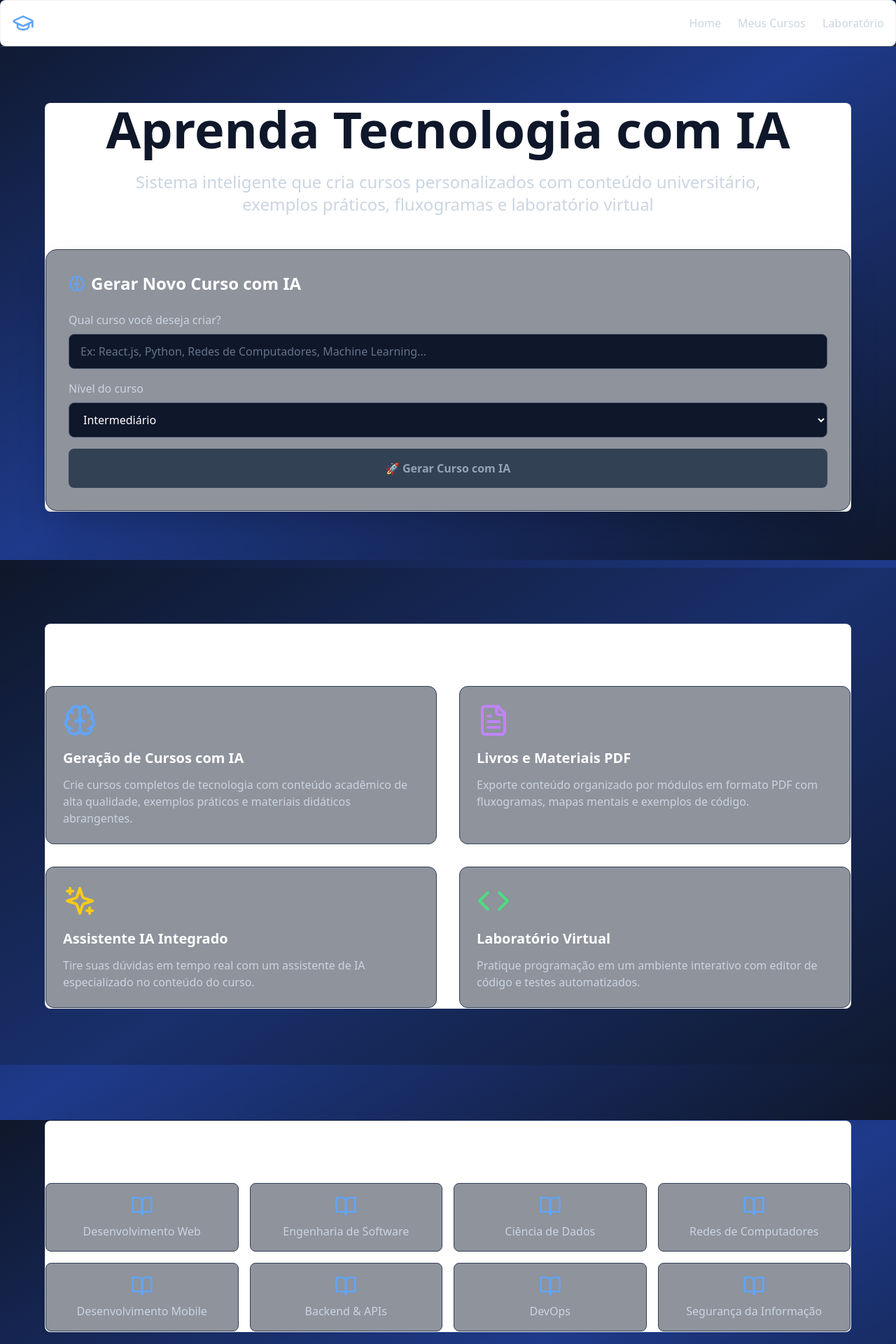
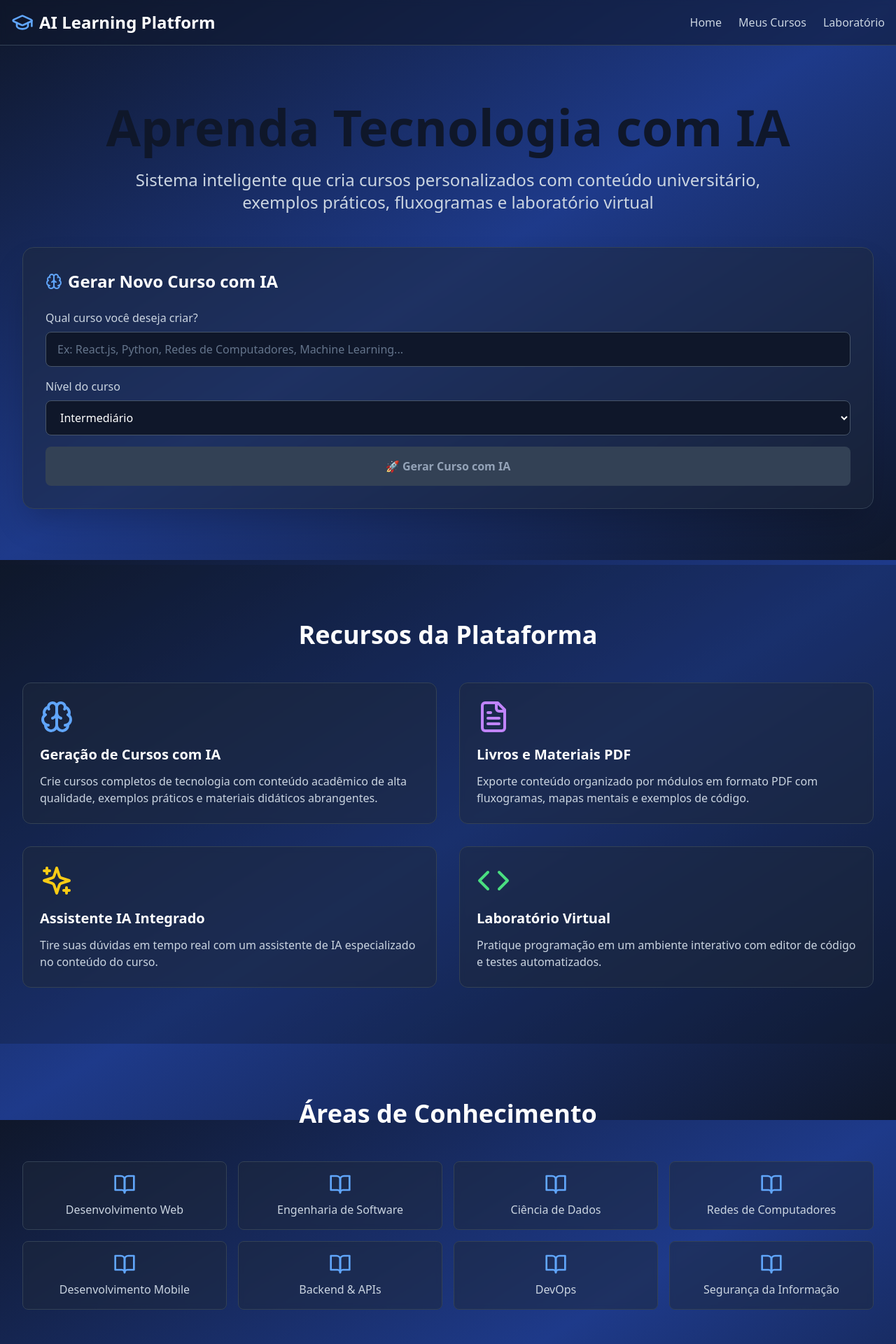
Before and after one commit to Vicpon22/-DevmapAI, a Next.js app: page / in a window 1280 px wide. Shown: the top 1920 px of the page at 70% size. Built offline with nearby package versions, Linux system fonts and the light colour scheme.

Commit message:
fix(globals.css): remove @apply border-border and use CSS variables

```diff
--- a/app/globals.css
+++ b/app/globals.css
@@ -1,75 +1,80 @@
 /* app/globals.css
-
-   Replaced usage of the Tailwind `border-border` utility with CSS custom
-   properties so the border color can be controlled by theme variables.
-   This file intentionally avoids using `@apply border-border` so the
-   project no longer depends on a `border-border` utility class.
+   Replaced tailwind @apply usages for border/background/foreground with CSS variables
+   - removed any use of `@apply border-border` and `@apply bg-background` / `@apply text-foreground`
+   - introduced CSS variables and used them throughout the global stylesheet
 */
 
+:root {
+  /* Core color variables — adjust values to match your design system or tailwind config */
+  --border-color: rgba(15, 23, 42, 0.06); /* subtle border */
+  --border: 1px solid var(--border-color);
+
+  --background: #ffffff;
+  --foreground: #0f172a;
+}
+
+/* Tailwind layers (if Tailwind is used in the project) */
 @tailwind base;
 @tailwind components;
 @tailwind utilities;
 
-:root {
-  /* Core theme variables (light mode defaults) */
-  --bg: #ffffff;
-  --fg: #0f172a; /* slate-900 */
-  --muted: #6b7280; /* slate-400 */
-  --border: rgba(15, 23, 42, 0.06); /* subtle light border */
-  --radius-sm: 6px;
-  --radius-md: 8px;
+/* Global reset + use variables */
+*, *::before, *::after { box-sizing: border-box; }
+
+html, body, #__next {
+  height: 100%;
 }
 
-/* Dark theme overrides */
-[data-theme="dark"] {
-  --bg: #0b1221; /* dark background */
-  --fg: #e6eef8; /* light foreground */
-  --muted: #9aa6b2;
-  --border: rgba(226, 238, 248, 0.06); /* subtle dark border */
+body {
+  margin: 0;
+  font-family: ui-sans-serif, system-ui, -apple-system, "Segoe UI", Roboto, "Helvetica Neue", Arial;
+  -webkit-font-smoothing: antialiased;
+  -moz-osx-font-smoothing: grayscale;
+
+  background-color: var(--background);
+  color: var(--foreground);
 }
 
-/* Global resets / base styles */
-html, body, #__next { height: 100%; }
-body {
-  background-color: var(--bg);
-  color: var(--fg);
-  -webkit-font-smoothing: antialiased;
-  -moz-osx-font-smoothing: grayscale;
+/* Replacement utility-like classes that rely on CSS variables instead of @apply */
+/* These keep usage consistent while avoiding @apply usage in component rules */
+.border-base {
+  border: var(--border);
 }
 
-/* Replace @apply border-border with explicit border using CSS variable */
-.border-default {
-  border: 1px solid var(--border);
+.bg-base {
+  background-color: var(--background);
 }
 
-/* Common components using the CSS variable for borders */
-.container {
-  background: var(--bg);
-  border: 1px solid var(--border);
-  border-radius: var(--radius-md);
+.text-base {
+  color: var(--foreground);
 }
 
+/* Example usage for common layout elements */
+.container {
+  width: 100%;
+  max-width: 1280px;
+  margin-left: auto;
+  margin-right: auto;
+  padding-left: 1rem;
+  padding-right: 1rem;
+}
+
+/* If components previously used @apply border-border / bg-background / text-foreground,
+   update those components to use the variables or the small helper classes above. */
+
+/* Example component using variables directly */
 .card {
-  background: var(--bg);
-  border: 1px solid var(--border);
-  border-radius: var(--radius-md);
+  background-color: var(--background);
+  color: var(--foreground);
+  border: var(--border);
+  border-radius: 0.5rem;
   padding: 1rem;
 }
 
-.input, .select, .textarea {
-  background: transparent;
-  border: 1px solid var(--border);
-  border-radius: var(--radius-sm);
-  color: inherit;
-  padding: 0.5rem 0.75rem;
+/* Focus ring example using border color variable */
+:focus {
+  outline: none;
+  box-shadow: 0 0 0 3px rgba(99,102,241,0.08); /* subtle focus ring */
 }
 
-/* Utility to opt-in to the CSS-variable based border on elements */
-.u-border {
-  border: 1px solid var(--border) !important;
-}
-
-/* Keep Tailwind component/utility rules intact below if present in project */
-/* Additional project-specific rules that previously used `@apply border-border` should be
-   updated to use `border: 1px solid var(--border)` or the .u-border / .border-default utilities.
-*/
+/* End of globals.css */
```
